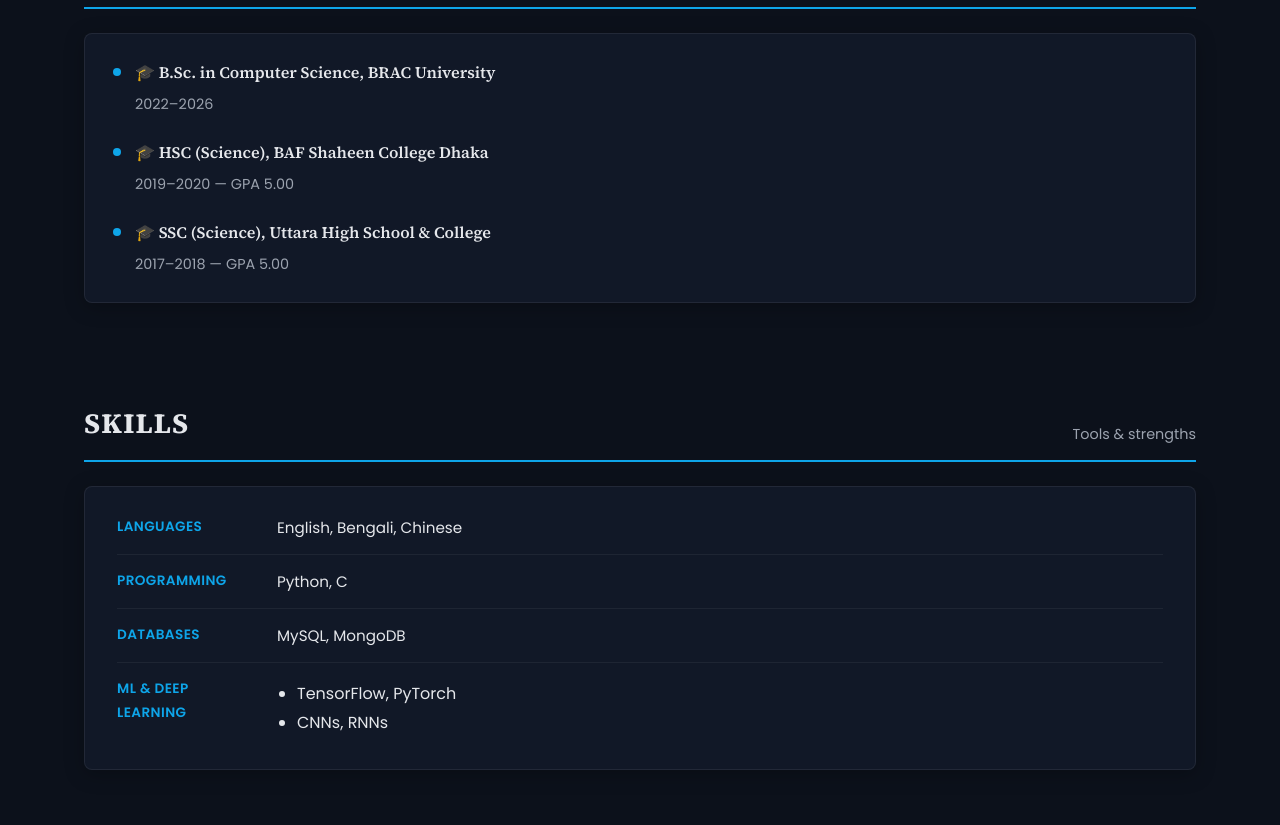
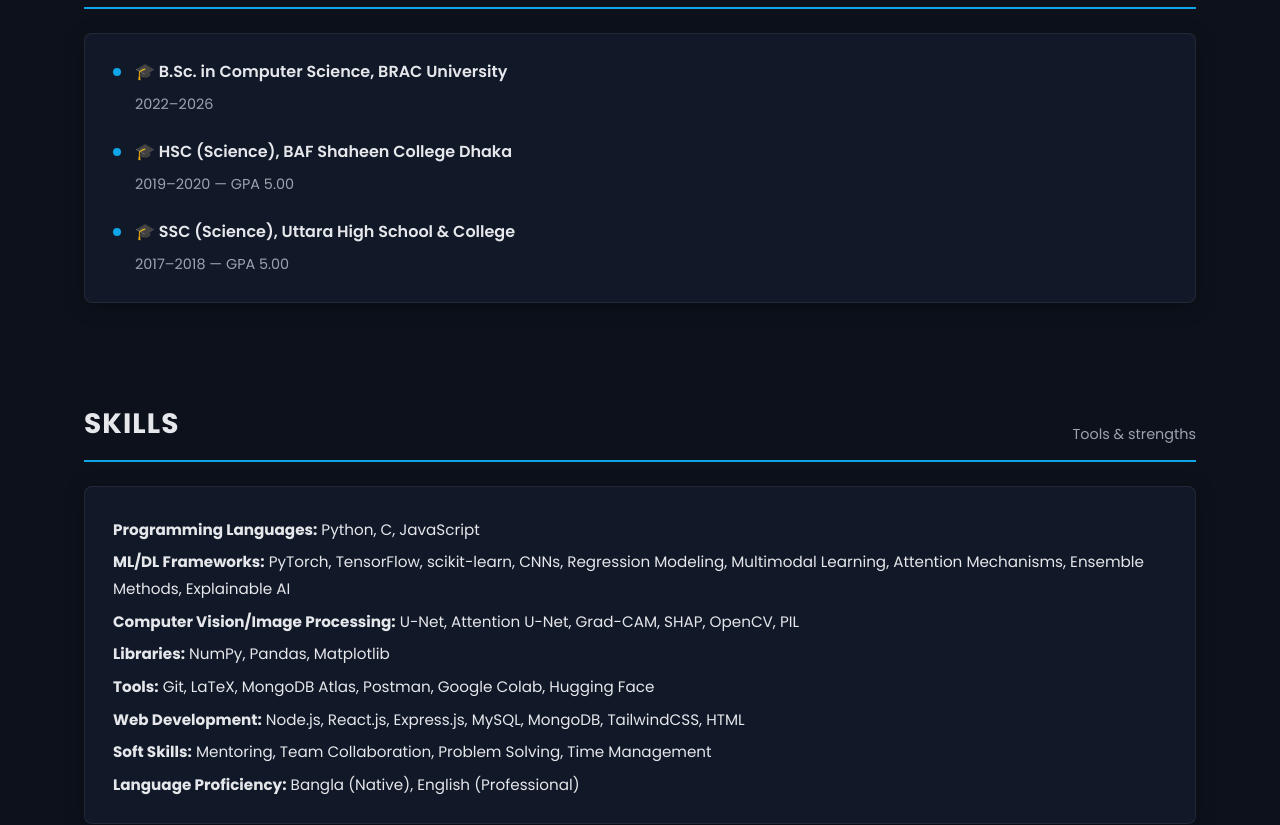
Before and after one commit to MahidurSakib/Portfolio, a plain HTML site: page index.html in a window 1280 px wide. Shown: the part 1140-1965 px from the top of the page. Drawn offline with Linux system fonts and the light colour scheme.

Commit message:
edited skills

```diff
--- a/index.html
+++ b/index.html
@@ -17,9 +17,9 @@
 
   <meta name="theme-color" content="#0c111b" />
 
-  <!-- Font: serif for academic headings, sans for body -->
+  <!-- Font: single font for whole site -->
   <link rel="preconnect" href="https://fonts.gstatic.com" crossorigin />
-  <link href="https://fonts.googleapis.com/css2?family=Source+Serif+4:ital,wght@0,400;0,600;0,700;1,400&family=Poppins:wght@300;400;500;600;700&family=JetBrains+Mono:wght@400;500&display=swap" rel="stylesheet" />
+  <link href="https://fonts.googleapis.com/css2?family=Poppins:wght@300;400;500;600;700&display=swap" rel="stylesheet" />
 
   <style>
     :root{
@@ -33,8 +33,7 @@
       --radius: 8px;
       --shadow: 0 4px 20px rgba(0,0,0,0.25);
       --maxw: 1160px;
-      --serif: 'Source Serif 4', Georgia, 'Times New Roman', serif;
-      --sans: 'Poppins', system-ui, -apple-system, Segoe UI, Roboto, Arial, sans-serif;
+      --font: 'Poppins', system-ui, -apple-system, Segoe UI, Roboto, Arial, sans-serif;
     }
     :root[data-theme="dark"]{
       --bg: #0c111b;
@@ -53,7 +52,7 @@
     *{box-sizing:border-box}
     html{scroll-behavior:smooth}
     body{
-      margin:0; font-family:var(--sans);
+      margin:0; font-family:var(--font);
       background: var(--bg);
       color:var(--text);
       line-height:1.75;
@@ -75,7 +74,7 @@
     }
     .brand{
       display:flex; align-items:center; gap:10px; text-decoration:none;
-      font-family:var(--serif); font-weight:600; letter-spacing:.02em; font-size:1.05rem; color:var(--text);
+      font-family:var(--font); font-weight:600; letter-spacing:.02em; font-size:1.05rem; color:var(--text);
     }
     .brand .dot{
       width:8px; height:8px; border-radius:50%;
@@ -104,13 +103,13 @@
     }
     .hero .intro{padding:32px 36px}
     .kicker{font-weight:500; color:var(--muted); text-transform:uppercase; letter-spacing:.2em; font-size:.8rem}
-    h1{font-family:var(--serif); font-size: clamp(28px, 4vw, 42px); line-height:1.2; margin:.4em 0 .5em; font-weight:700; letter-spacing:-.02em; color:var(--text)}
+    h1{font-family:var(--font); font-size: clamp(28px, 4vw, 42px); line-height:1.2; margin:.4em 0 .5em; font-weight:700; letter-spacing:-.02em; color:var(--text)}
     .tagline{font-size:1rem; color:var(--muted); font-weight:400; line-height:1.65; max-width:32ch}
     .cta{display:flex; flex-wrap:wrap; gap:10px; margin-top:24px}
     .btn{
       display:inline-flex; align-items:center; gap:8px; border:1px solid transparent; text-decoration:none;
       padding:10px 18px; border-radius:var(--radius); font-weight:600; font-size:.9rem; cursor:pointer; user-select:none;
-      transition:all .2s ease; font-family:var(--sans); position:relative; overflow:hidden;
+      transition:all .2s ease; font-family:var(--font); position:relative; overflow:hidden;
     }
     .btn:active{transform:translateY(1px)}
     .btn.primary{background:var(--accent); color:#fff; border-color:var(--accent)}
@@ -130,7 +129,7 @@
 
     section{padding:48px 0}
     section .head{display:flex; align-items:flex-end; justify-content:space-between; gap:12px; margin-bottom:24px; padding-bottom:12px; border-bottom:2px solid var(--accent)}
-    h2{margin:0; font-family:var(--serif); font-size: clamp(22px, 2.8vw, 28px); font-weight:700; letter-spacing:.04em; color:var(--text); text-transform:uppercase}
+    h2{margin:0; font-family:var(--font); font-size: clamp(22px, 2.8vw, 28px); font-weight:700; letter-spacing:.04em; color:var(--text); text-transform:uppercase}
     .sub{color:var(--muted); font-size:.9rem; font-weight:400}
 
     .grid{display:grid; gap:20px}
@@ -141,7 +140,7 @@
 
     .panel{padding:24px 28px; border-radius:var(--radius); background:var(--panel); border:1px solid color-mix(in oklab, var(--text) 8%, transparent); box-shadow:var(--shadow)}
     #about .panel{background:var(--panel); border:1px solid color-mix(in oklab, var(--accent) 25%, transparent)}
-    .panel h3{margin:0 0 10px; font-family:var(--serif); font-weight:600; font-size:1.05rem; color:var(--text)}
+    .panel h3{margin:0 0 10px; font-family:var(--font); font-weight:600; font-size:1.05rem; color:var(--text)}
     .panel p{margin:.4em 0; font-weight:400; line-height:1.75}
     #about .panel p{font-size:1rem; line-height:1.8; font-weight:400; color:var(--text); text-align:justify; margin:0}
 
@@ -149,7 +148,7 @@
     .edu-item{display:grid; grid-template-columns:auto 1fr; gap:14px; align-items:start}
     .dotline{width:8px; height:8px; border-radius:50%; margin-top:10px; background:var(--accent)}
     .edu-body small{color:var(--muted); font-size:.9rem}
-    .edu-body h3{font-family:var(--serif); font-size:1rem; font-weight:600; margin:0 0 4px}
+    .edu-body h3{font-family:var(--font); font-size:1rem; font-weight:600; margin:0 0 4px}
 
     .tags{display:flex; flex-wrap:wrap; gap:6px; margin-top:8px}
     .tag{font-size:.75rem; padding:4px 10px; border-radius:4px; background:color-mix(in oklab, var(--text) 6%, transparent); border:1px solid color-mix(in oklab, var(--text) 12%, transparent); font-weight:500; color:var(--muted)}
@@ -171,7 +170,7 @@
     .cv-project{border-bottom:1px solid color-mix(in oklab, var(--text) 8%, transparent); padding-bottom:24px; margin-bottom:24px}
     .cv-project:last-child{border-bottom:none; margin-bottom:0; padding-bottom:0}
     .cv-project-head{display:flex; flex-wrap:wrap; align-items:baseline; justify-content:space-between; gap:8px; margin-bottom:8px}
-    .cv-project-title{margin:0; font-family:var(--serif); font-weight:600; font-size:1.05rem; color:var(--text)}
+    .cv-project-title{margin:0; font-family:var(--font); font-weight:600; font-size:1.05rem; color:var(--text)}
     .cv-project-meta{font-size:.85rem; color:var(--muted); font-weight:500}
     .cv-project-desc{margin:0 0 10px; font-size:.95rem; line-height:1.65; color:var(--text)}
     .cv-bullets{margin:0 0 12px; padding-left:1.25em; list-style:disc; font-size:.9rem; line-height:1.6; color:var(--text)}
@@ -180,11 +179,17 @@
     .cv-project-tags .tag{font-size:.72rem; padding:4px 8px}
     @media (max-width:640px){ .cv-row{grid-template-columns:1fr; gap:4px} }
 
+    /* Skills: bold category + comma-separated items, same color */
+    .skills-panel{padding:24px 28px}
+    .skills-line{margin:0 0 .65em; font-size:.95rem; line-height:1.55; color:var(--text)}
+    .skills-line:last-child{margin-bottom:0}
+    .skills-cat{font-weight:700; color:var(--text)}
+
     /* Certifications: text block then certificate below */
     .cert-panel{padding:24px 28px; margin-bottom:20px}
     .cert-head{display:flex; justify-content:space-between; align-items:baseline; gap:12px; margin-bottom:10px}
-    .cert-title{margin:0; font-family:var(--serif); font-weight:700; font-size:1.05rem; color:var(--text)}
-    .cert-year{margin:0; font-family:var(--sans); font-weight:700; font-size:1rem; color:var(--text)}
+    .cert-title{margin:0; font-family:var(--font); font-weight:700; font-size:1.05rem; color:var(--accent)}
+    .cert-year{margin:0; font-family:var(--font); font-weight:700; font-size:1rem; color:var(--text)}
     .cert-desc{margin:0; font-size:.95rem; line-height:1.6; color:var(--text)}
     .cert-viewer-panel{padding:0; overflow:hidden; margin-top:0; border:1px solid color-mix(in oklab, var(--text) 10%, transparent); cursor:pointer; max-width:520px; margin-left:auto; margin-right:auto}
     .cert-viewer-panel .cert-iframe{display:block; width:100%; height:220px; border:0; background:color-mix(in oklab, var(--text) 5%, transparent); pointer-events:none}
@@ -371,33 +376,22 @@
       </div>
     </section>
 
-    <!-- ====== SKILLS (CV-style) ====== -->
+    <!-- ====== SKILLS ====== -->
     <section id="skills" aria-labelledby="skills-head">
       <div class="wrap">
         <div class="head">
           <h2 id="skills-head">Skills</h2>
           <div class="sub">Tools & strengths</div>
         </div>
-        <div class="cv-block">
-          <div class="cv-row">
-            <p class="cv-label">Languages</p>
-            <p class="cv-value">English, Bengali, Chinese</p>
-          </div>
-          <div class="cv-row">
-            <p class="cv-label">Programming</p>
-            <p class="cv-value">Python, C</p>
-          </div>
-          <div class="cv-row">
-            <p class="cv-label">Databases</p>
-            <p class="cv-value">MySQL, MongoDB</p>
-          </div>
-          <div class="cv-row">
-            <p class="cv-label">ML & Deep Learning</p>
-            <ul class="cv-list" style="margin:0">
-              <li>TensorFlow, PyTorch</li>
-              <li>CNNs, RNNs</li>
-            </ul>
-          </div>
+        <div class="panel skills-panel">
+          <p class="skills-line"><span class="skills-cat">Programming Languages:</span> Python, C, JavaScript</p>
+          <p class="skills-line"><span class="skills-cat">ML/DL Frameworks:</span> PyTorch, TensorFlow, scikit-learn, CNNs, Regression Modeling, Multimodal Learning, Attention Mechanisms, Ensemble Methods, Explainable AI</p>
+          <p class="skills-line"><span class="skills-cat">Computer Vision/Image Processing:</span> U-Net, Attention U-Net, Grad-CAM, SHAP, OpenCV, PIL</p>
+          <p class="skills-line"><span class="skills-cat">Libraries:</span> NumPy, Pandas, Matplotlib</p>
+          <p class="skills-line"><span class="skills-cat">Tools:</span> Git, LaTeX, MongoDB Atlas, Postman, Google Colab, Hugging Face</p>
+          <p class="skills-line"><span class="skills-cat">Web Development:</span> Node.js, React.js, Express.js, MySQL, MongoDB, TailwindCSS, HTML</p>
+          <p class="skills-line"><span class="skills-cat">Soft Skills:</span> Mentoring, Team Collaboration, Problem Solving, Time Management</p>
+          <p class="skills-line"><span class="skills-cat">Language Proficiency:</span> Bangla (Native), English (Professional)</p>
         </div>
       </div>
     </section>
@@ -529,11 +523,9 @@
                   <svg viewBox="0 0 24 24" aria-hidden="true"><path fill="currentColor" d="m2 21 21-9L2 3v7l15 2-15 2z"/></svg>
                   <span class="btn-text">Send</span>
                 </button>
+                <a class="btn ghost" href="mailto:mahidursakib@gmail.com" id="emailDirectBtn">Email directly</a>
               </div>
             </form>
-            <div style="margin-top:12px">
-              <a class="btn ghost" href="mailto:mahidursakib@gmail.com" target="_blank" rel="noopener">Email directly</a>
-            </div>
           </div>
 
           <div class="panel">
@@ -757,6 +749,15 @@
       certModalBackdrop.addEventListener('click', closeCertModal);
       document.addEventListener('keydown', function(e) { if (e.key === 'Escape' && certModal.classList.contains('open')) closeCertModal(); });
     }
+
+    // Email directly button - open mailto without blank tab
+    const emailDirectBtn = document.getElementById('emailDirectBtn');
+    if (emailDirectBtn) {
+      emailDirectBtn.addEventListener('click', function(e) {
+        e.preventDefault();
+        window.location.href = 'mailto:mahidursakib@gmail.com';
+      });
+    }
   </script>
 
 </body>
```
